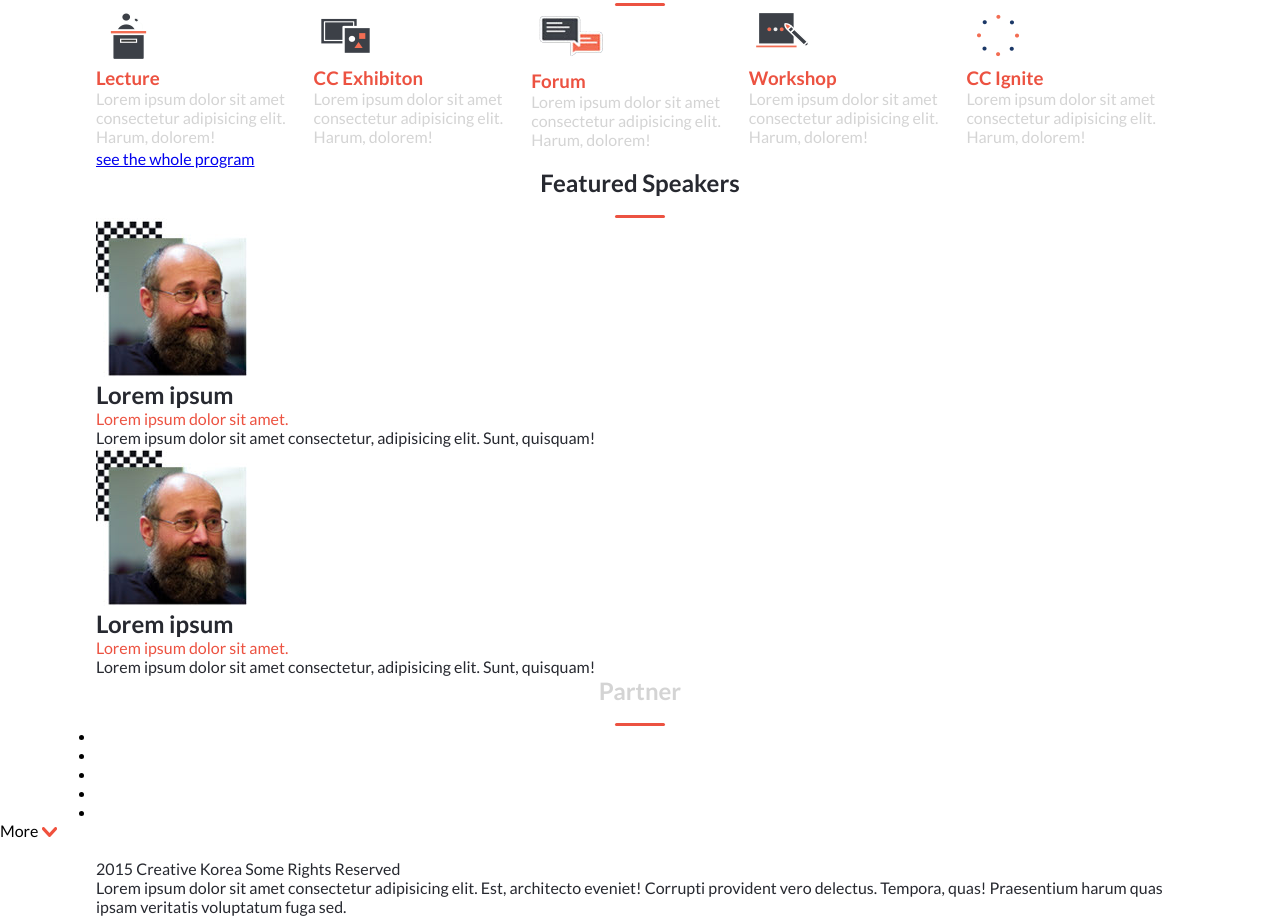
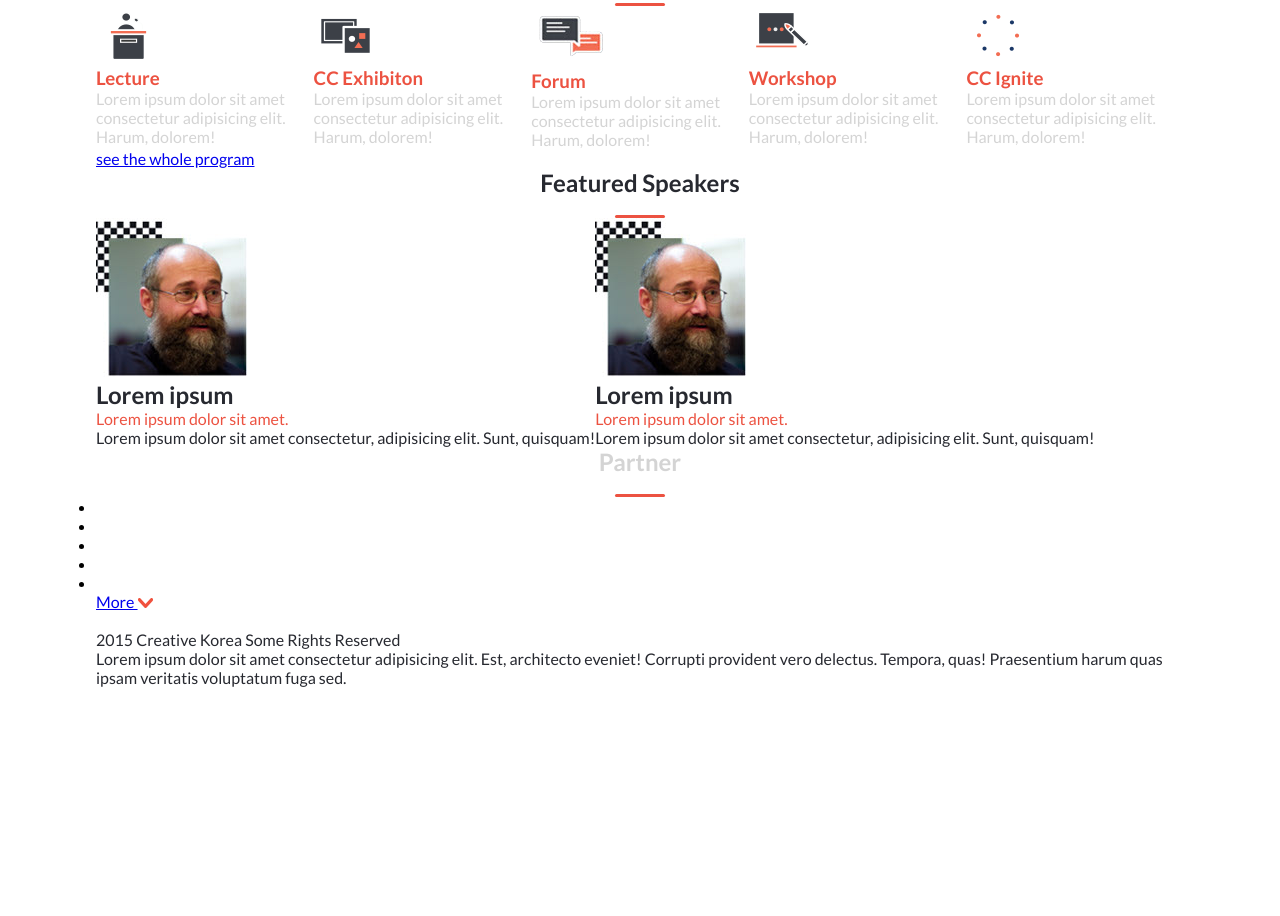
Before and after one commit to imranhossainemi/capstone_project, a plain HTML site: page index.html in a window 1280 px wide. Shown: the part 269-1185 px from the top of the page. After the commit the page ends 956 px from the top, so only its background shows below. Drawn offline with Linux system fonts and the light colour scheme.

Commit message:
Update index.html

```diff
--- a/index.html
+++ b/index.html
@@ -107,7 +107,7 @@
     <!-- Main Program End -->
     <!-- Featured Speakers Start -->
     <section class="featured-speakers">
-      <div class="container">
+      <div class="container fs-content">
         <div class="fs-title page-title">
           <h2 class="black">Featured Speakers</h2>
           <div class="bar"></div>
@@ -156,8 +156,8 @@
       </div>
     </section>
     <!-- Partner End -->
-    <section class="mobile-end">
-     <p>More <img src="images/arrow_down.png"></p>
+    <section class="mobile-end container">
+     <a class="ep" href="#">More <img src="images/arrow_down.png"></a>
     </section>
   </main>
   <footer>
```
